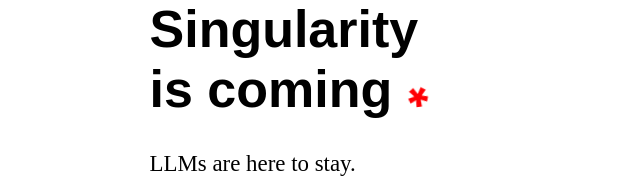
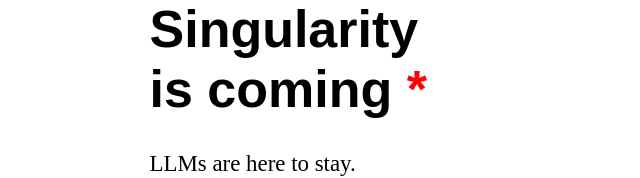
Before and after one commit to xGamma-ai/xgamma-cloudflare, a React (Vite) app: page / in a window 1280 px wide. Shown: the part 193-371 px from the top of the page, without its empty margins (328-968 px from the left). Built offline with nearby package versions, Linux system fonts and the light colour scheme; a web font is replaced by a local one.

Commit message:
Comment out logo spin animation in App.css to improve performance.

```diff
--- a/src/App.css
+++ b/src/App.css
@@ -9,7 +9,7 @@
 
 .web-title-asterisk {
   color: #FF0004;
-  animation: logo-spin 1s linear infinite;
+  /* animation: logo-spin 1s linear infinite; */
   font-family: 'Jacques Francois', sans-serif;
   display: inline-block;
   position: relative;
```
